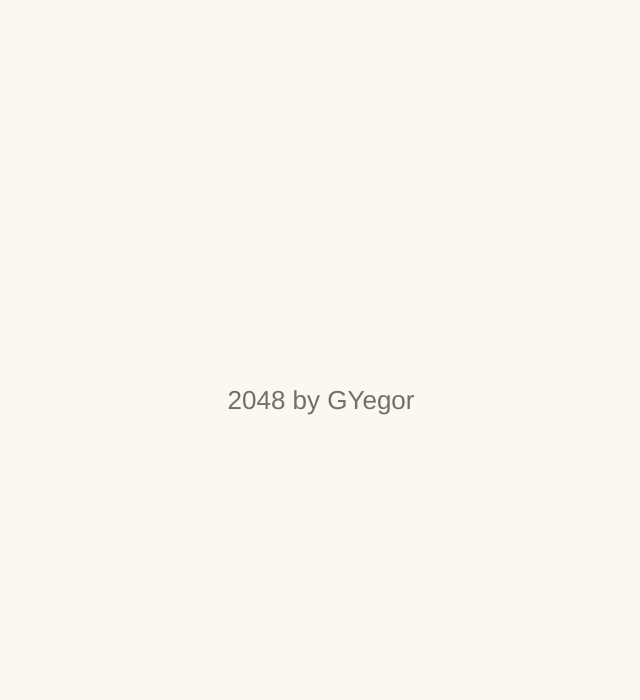
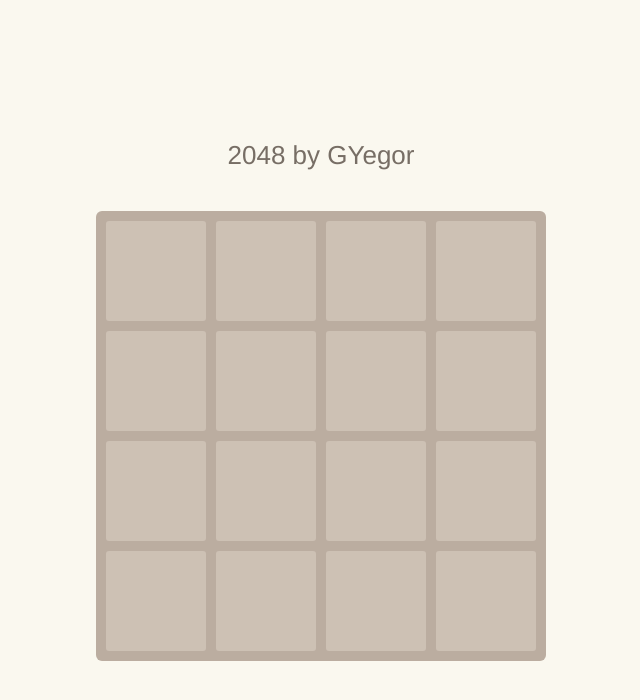
Before and after one commit to GYegor/react-game, a React (Create React App) app: page / in a window 1280 px wide. Shown: the top 700 px of the page, without its empty margins (319-959 px from the left). Built offline with nearby package versions, Linux system fonts and the light colour scheme.

Commit message:
feat: implement Game component
add  separate model file,

add and connect Game component with styles

to render 4 × 4 game board

```diff
--- /dev/null
+++ b/src/App.model.ts
@@ -0,0 +1,5 @@
+export type GameSize = 4 | 5 | 6;
+
+export interface GameProps {
+  size: GameSize
+}
--- a/src/App.scss
+++ b/src/App.scss
@@ -7,3 +7,42 @@
   justify-content: center;
   font-size: calc(10px + 2vmin);
 }
+
+.GameWrapper {
+  box-sizing: border-box;
+  position: relative;
+  width: 450px;
+  height: 450px;
+  margin-top: 40px;
+  border-radius: 6px;
+  padding: 10px;
+  // cursor: default;
+  background: #bbada0;
+}
+
+.GridWrapper {
+  position: absolute;
+  z-index: 1;
+  display:flex;
+  flex-direction: column;
+}
+
+.Row {
+  display:flex;
+  margin-bottom: 10px;
+  height: 100px;
+  &.Row:last-child {
+    margin-bottom: 0;
+  }
+}
+
+.Cell {
+  width: 100px;
+  height: 100px;
+  margin-right: 10px;
+  border-radius: 3px;
+  background: rgba(238, 228, 218, 0.35);
+  .Cell:last-child {
+    margin-right: 0;
+  }
+}
--- a/src/App.tsx
+++ b/src/App.tsx
@@ -1,10 +1,12 @@
 import React from 'react';
 import './App.scss';
+import Game from './components/Game';
 
 function App() {
   return (
     <div className="App">
       2048 by GYegor
+        <Game size={4} />
     </div>
   );
 }
--- /dev/null
+++ b/src/components/Game.tsx
@@ -0,0 +1,30 @@
+import React, { PropsWithChildren, useState } from 'react';
+import { GameProps, GameSize } from "../App.model";
+import '../App.scss';
+
+
+const Game: React.FC<PropsWithChildren<GameProps>> = ({ size }) => {
+
+
+  const gamedGrid = Array.from({length: size}, ((_el, i)=> {
+    return (
+      <div key={`cell-row-${i+1}`} className="Row">
+        {Array.from({ length: size }, ((_el, j) => (
+          <div key={`cell-col-${j+1}`} className="Cell"></div>
+        )))}
+      </div>
+    );
+  }))
+
+  return (
+    <>
+    <div className="GameWrapper">
+      <div className="GridWrapper">
+        {gamedGrid}
+      </div>
+    </div>
+    </>
+  );
+}
+
+export default Game;
```
